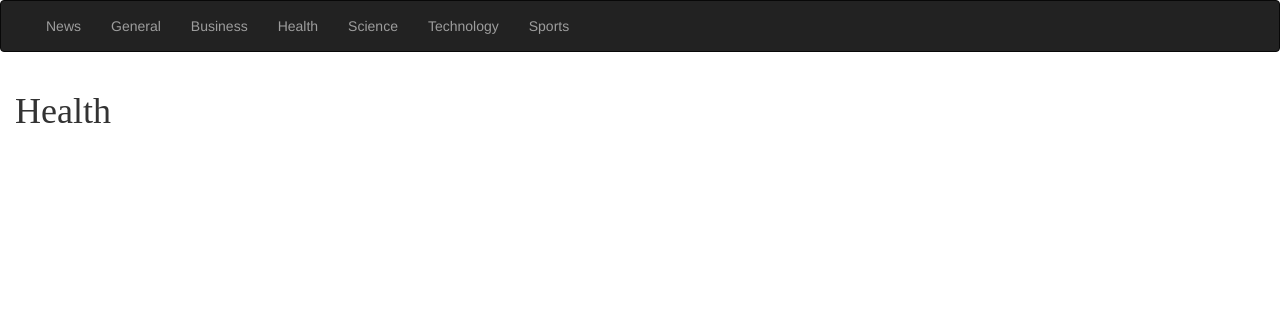
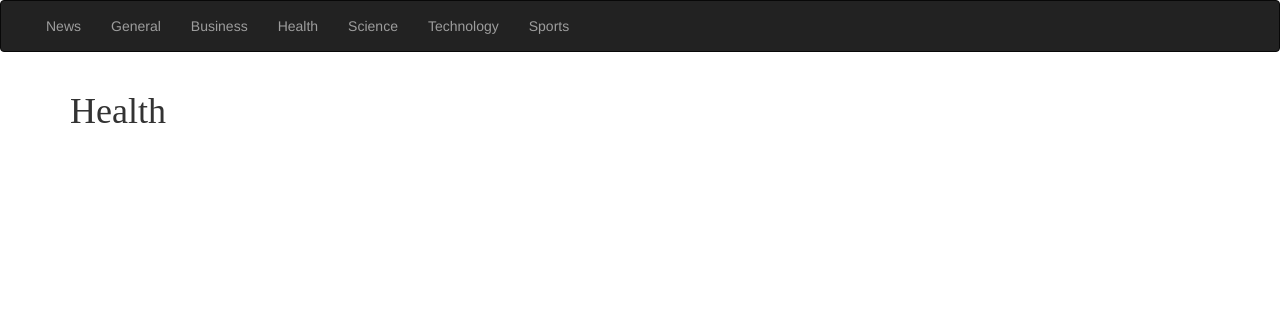
Before and after one commit to BRIGHTON-ASUMANI/news, a Python web app: template app/templates/health.html in a window 1280 px wide. Shown: the top 312 px of the page. Run offline with Jinja, Linux system fonts and the light colour scheme; the template is opened without the code that fills it, so the values that code supplies are empty; some libraries are stand-ins or nearby versions.

Commit message:
just added the div container in each folder in the templates

```diff
--- a/app/templates/business.html
+++ b/app/templates/business.html
@@ -9,7 +9,7 @@
         {% endif %}
          <link rel="stylesheet" href="{{url_for('static',filename='css/style.css')}}"></link>
 
-<div class="container-fluid">
+<div class="container">
 <h1 class='font-family'>Business</h1>
               {{macro.displaySourcesList(business)}}
 </div>
--- a/app/templates/general.html
+++ b/app/templates/general.html
@@ -9,7 +9,7 @@
         {% endif %}
          <link rel="stylesheet" href="{{url_for('static',filename='css/style.css')}}"></link>
 
-<div class="container-fluid">
+<div class="container">
 <h1 class='font-family'>General</h1>
               {{macro.displaySourcesList(general)}}
 </div>
--- a/app/templates/health.html
+++ b/app/templates/health.html
@@ -9,7 +9,7 @@
         {% endif %}
          <link rel="stylesheet" href="{{url_for('static',filename='css/style.css')}}"></link>
 
-<div class="container-fluid">
+<div class="container">
 <h1 class='font-family'>Health</h1>
               {{macro.displaySourcesList(health)}}
 </div>
--- a/app/templates/science.html
+++ b/app/templates/science.html
@@ -9,7 +9,7 @@
         {% endif %}
          <link rel="stylesheet" href="{{url_for('static',filename='css/style.css')}}"></link>
 
-<div class="container-fluid">
+<div class="container">
 <h1 class='font-family'>Science</h1>
               {{macro.displaySourcesList(science)}}
 </div>
--- a/app/templates/sports.html
+++ b/app/templates/sports.html
@@ -9,7 +9,7 @@
         {% endif %}
          <link rel="stylesheet" href="{{url_for('static',filename='css/style.css')}}"></link>
 
-<div class="container-fluid">
+<div class="container">
 <h1 class='font-family'>Sports</h1>
               {{macro.displaySourcesList(sports)}}
 </div>
--- a/app/templates/technology.html
+++ b/app/templates/technology.html
@@ -9,7 +9,7 @@
         {% endif %}
          <link rel="stylesheet" href="{{url_for('static',filename='css/style.css')}}"></link>
 
-<div class="container-fluid">
+<div class="container">
 <h1 class='font-family'>Technology</h1>
               {{macro.displaySourcesList(technology)}}
 </div>
```
